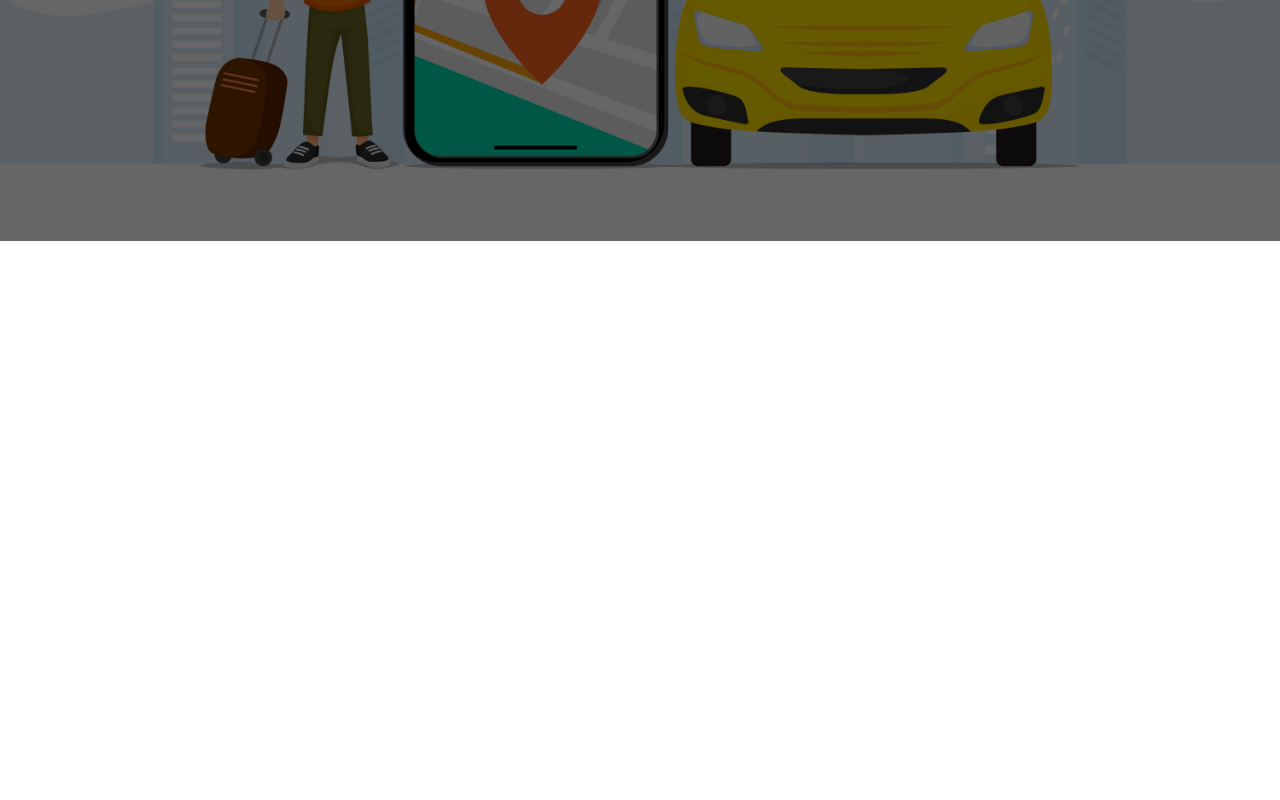
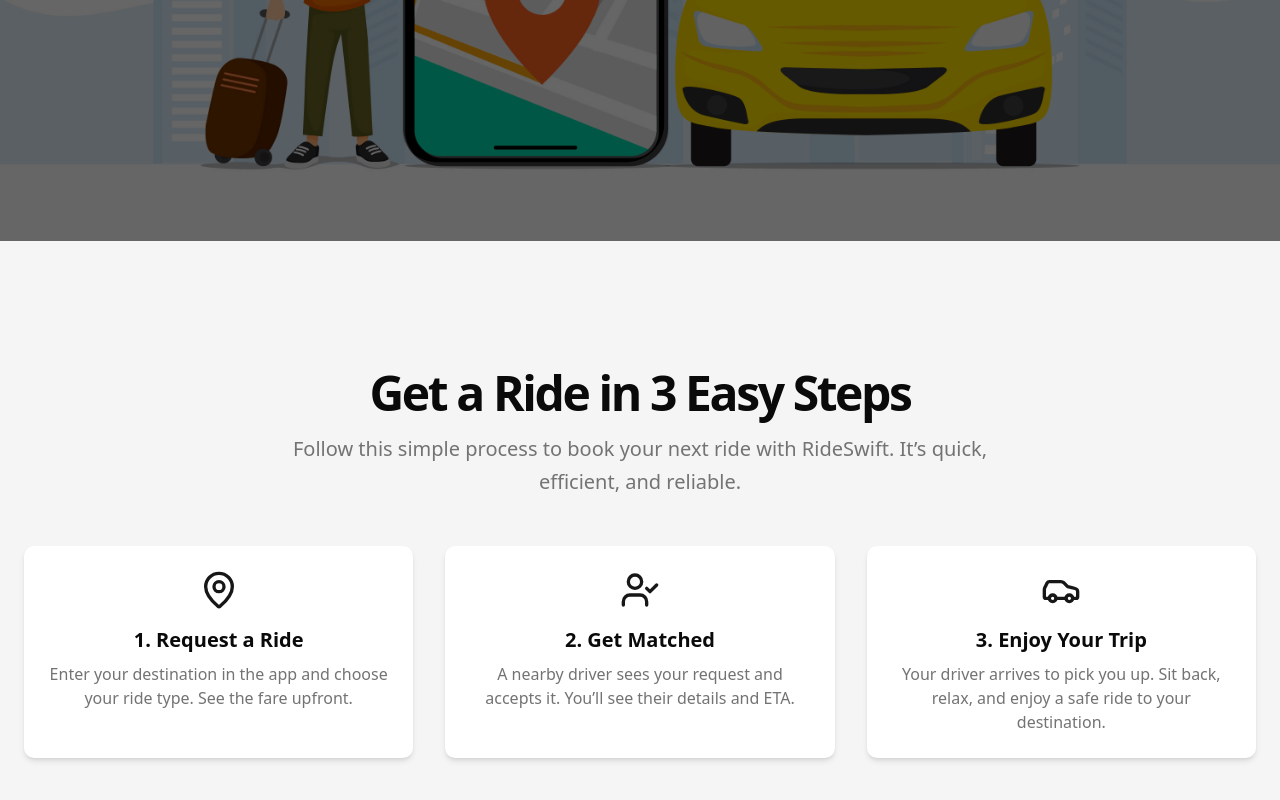
Before and after one commit to misbahulhoq/rideswift, a Next.js app: page / in a window 1280 px wide. Shown: the part 544-1344 px from the top of the page. Before the commit the page ends 800 px from the top, so only its background shows below. Built offline with nearby package versions, Linux system fonts and the light colour scheme.

Commit message:
created how it works section on home page

```diff
--- a/src/app/page.tsx
+++ b/src/app/page.tsx
@@ -1,4 +1,5 @@
 import { Hero } from "@/components/home/Hero";
+import { HowItWorks } from "@/components/home/HowItWorks";
 
 export default function Home() {
   return (
@@ -6,6 +7,10 @@ export default function Home() {
       <div>
         <Hero />
       </div>
+
+      <div>
+        <HowItWorks />
+      </div>
     </main>
   );
 }
--- /dev/null
+++ b/src/components/home/HowItWorks.tsx
@@ -0,0 +1,56 @@
+import { MapPin, UserCheck, Car } from "lucide-react";
+import React from "react";
+
+const steps = [
+  {
+    icon: <MapPin size={40} className="text-primary" />,
+    title: "1. Request a Ride",
+    description:
+      "Enter your destination in the app and choose your ride type. See the fare upfront.",
+  },
+  {
+    icon: <UserCheck size={40} className="text-primary" />,
+    title: "2. Get Matched",
+    description:
+      "A nearby driver sees your request and accepts it. You’ll see their details and ETA.",
+  },
+  {
+    icon: <Car size={40} className="text-primary" />,
+    title: "3. Enjoy Your Trip",
+    description:
+      "Your driver arrives to pick you up. Sit back, relax, and enjoy a safe ride to your destination.",
+  },
+];
+
+export function HowItWorks() {
+  return (
+    <section className="bg-muted py-12 md:py-24 lg:py-32">
+      <div className="container px-4 md:px-6">
+        {/* Section Header */}
+        <div className="text-center">
+          <h2 className="text-3xl font-bold tracking-tighter sm:text-4xl md:text-5xl">
+            Get a Ride in 3 Easy Steps
+          </h2>
+          <p className="text-muted-foreground mx-auto mt-4 max-w-[700px] md:text-xl/relaxed lg:text-base/relaxed xl:text-xl/relaxed">
+            Follow this simple process to book your next ride with RideSwift.
+            It’s quick, efficient, and reliable.
+          </p>
+        </div>
+
+        {/* Steps Grid */}
+        <div className="mt-12 grid grid-cols-1 gap-8 md:grid-cols-3">
+          {steps.map((step, index) => (
+            <div
+              key={index}
+              className="bg-card flex flex-col items-center rounded-lg p-6 text-center shadow-md"
+            >
+              <div className="mb-4">{step.icon}</div>
+              <h3 className="mb-2 text-xl font-bold">{step.title}</h3>
+              <p className="text-muted-foreground">{step.description}</p>
+            </div>
+          ))}
+        </div>
+      </div>
+    </section>
+  );
+}
```
